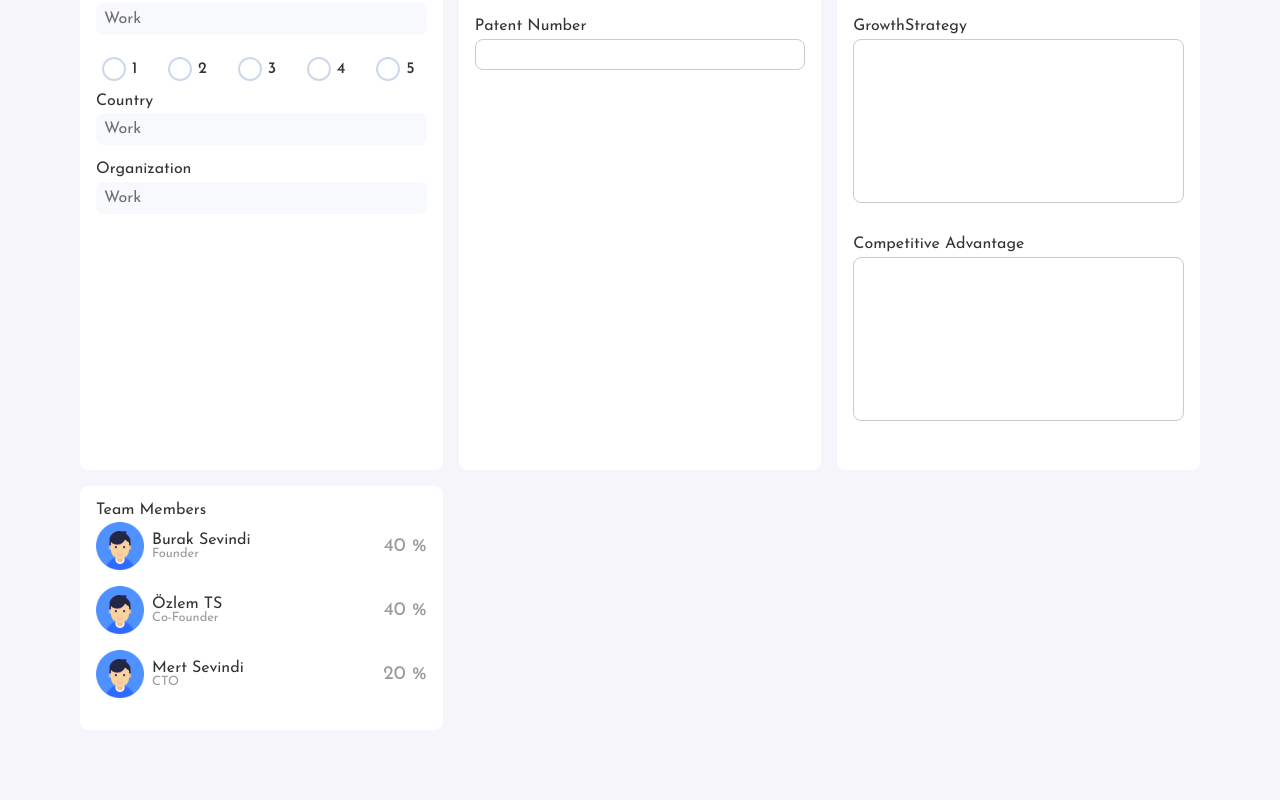
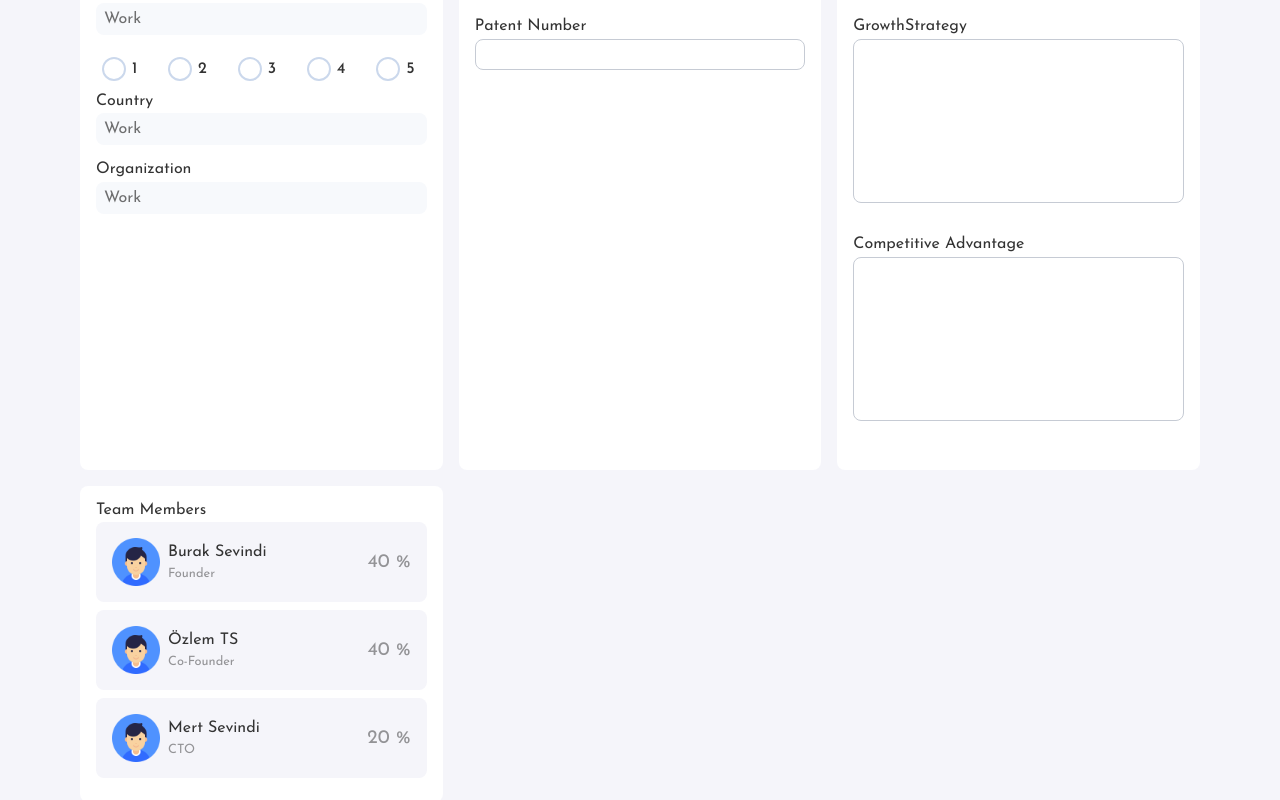
Before and after one commit to ozlemts/reactComponents, a Next.js app: page / in a window 1280 px wide. Shown: the part 952-1752 px from the top of the page. Before the commit the page ends 1698 px from the top, so only its background shows below. Built offline with nearby package versions, Linux system fonts and the light colour scheme.

Commit message:
team member has added

```diff
--- a/components/TeamMember.js
+++ b/components/TeamMember.js
@@ -3,11 +3,12 @@ import React, { useState } from "react";
 export const TeamMember = (props) => {
 
 	return (
-		<div className="w-full d-flex justify-content-between align-items-center mb-1">
+		<div>
+			<div className="w-full d-flex justify-content-between align-items-center p-1 member-container mb-05">
 				<div className="d-flex align-items-center">
 					<img className="h-3 mr-2" src={props.img_src}/>
 					<div>
-					<div>{props.name}</div>
+						<div className="mb-05">{props.name}</div>
 						<div className="text-detail">{props.status}</div>
 					</div>
 				</div>
@@ -15,6 +16,7 @@ export const TeamMember = (props) => {
 					{fontSize: '1.2rem'}
 				}>{props.share} %</span>
 			</div>
+		</div>
 	);
 };
 
--- a/styles/globals.css
+++ b/styles/globals.css
@@ -55,6 +55,9 @@ a {
   box-shadow: -1px 1px 9px 6px #4b5fd22b;
   border: transparent 1px solid!important;
 }
+
+hr { border: 1px solid #C6CBD4;
+background-color: #C6CBD4}
 
 .navbar {
   background-color:  white ;
@@ -116,6 +119,14 @@ a {
   background-color: var(--primary);
   color: white;
 }
+
+/* TEAM MEMBER  --------------- */
+
+.member-container {
+  background-color: #f5f5fa;
+  border-radius: .5rem;
+}
+
 
 /* EDITBOX --------------- */
 .editbox {
--- a/styles/utility.css
+++ b/styles/utility.css
@@ -63,6 +63,7 @@ h6 {font-size: 1.1rem;}
 .m-4 { margin: 4rem; }
 
 .mb-0 { margin-bottom: 0; }
+.mb-05 { margin-bottom: 0.5rem; }
 .mb-1 { margin-bottom: 1rem; }
 .mb-2 { margin-bottom: 2rem; }
 .mb-3 { margin-bottom: 3rem; }
```
Lines whose indentation alone changed are shown as unchanged.
